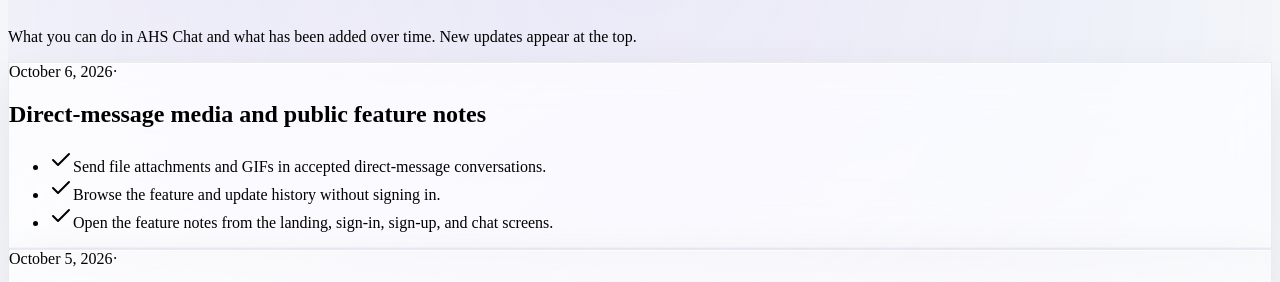
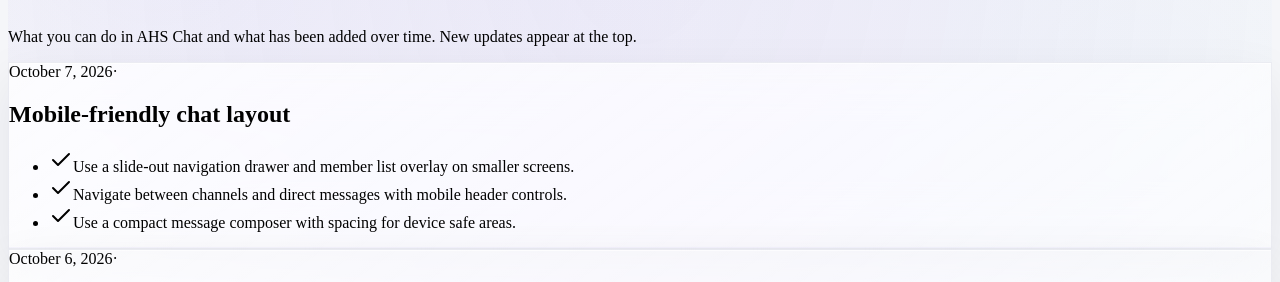
Before and after one commit to codecoemsbackup/AHS-chat, a React (Vite) app in the folder client/: page /features in a window 1280 px wide. Shown: the part 140-422 px from the top of the page. Built offline with nearby package versions, Linux system fonts and the light colour scheme; no server answers; a web font is replaced by a local one.

Commit message:
fixed patch notes

```diff
--- a/client/src/pages/features.tsx
+++ b/client/src/pages/features.tsx
@@ -2,6 +2,15 @@
 import { Button } from "@/components/ui/button";
 
 const releases = [
+  {
+    date: "October 7, 2026",
+    title: "Mobile-friendly chat layout",
+    features: [
+      "Use a slide-out navigation drawer and member list overlay on smaller screens.",
+      "Navigate between channels and direct messages with mobile header controls.",
+      "Use a compact message composer with spacing for device safe areas.",
+    ],
+  },
   {
     date: "October 6, 2026",
     title: "Direct-message media and public feature notes",
```
